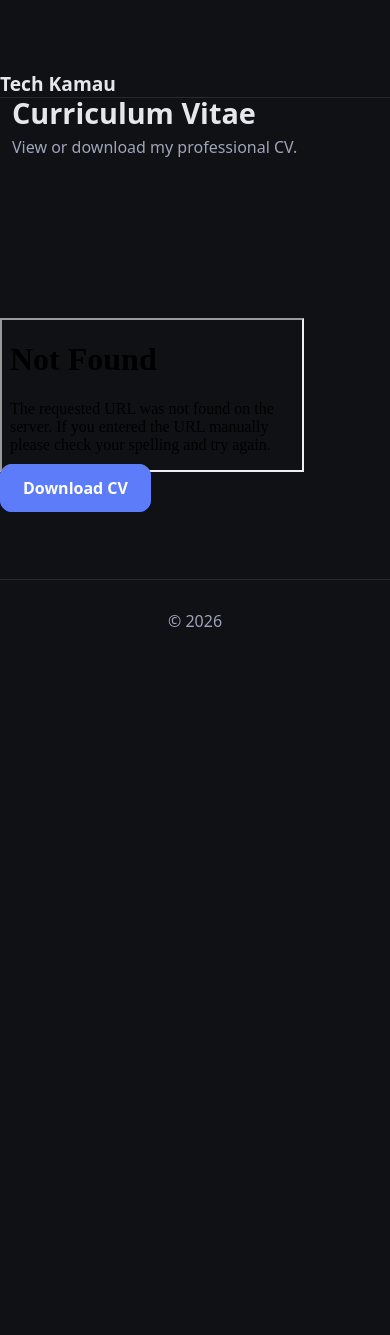
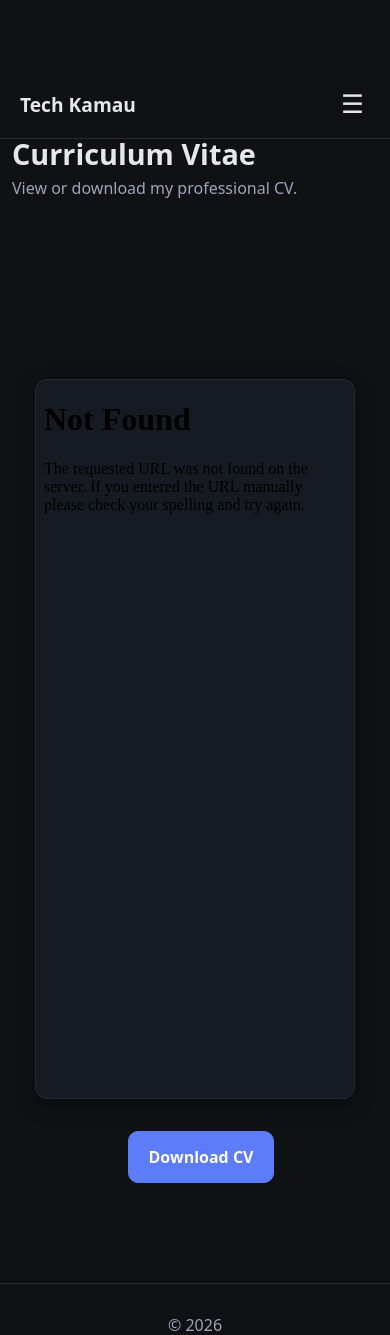
Before and after one commit to oness12/kamau-portofolio, a Flask app: page /resume in a window 390 px wide. Shown: the top 1335 px of the page. Before the commit the page ends 627 px from the top, so only its background shows below. Run offline with Flask 3, Linux system fonts and the light colour scheme.

Commit message:
update the website

```diff
--- a/static/style.css
+++ b/static/style.css
@@ -401,3 +401,62 @@ select:focus-visible {
     scroll-behavior: auto !important;
   }
 }
+
+/* ================= CV VIEWER ================= */
+.cv-card {
+  display: flex;
+  gap: 20px;
+  align-items: flex-start;
+  justify-content: center;
+  padding: 20px 0;
+}
+
+.cv-card.container {
+  max-width: var(--max-width);
+  margin: 0 auto;
+}
+
+.cv-viewer {
+  flex: 1 1 720px;
+  min-width: 320px;
+  max-width: 1000px;
+  background: var(--bg-alt);
+  border: 1px solid var(--border);
+  border-radius: 12px;
+  overflow: hidden;
+  box-shadow: 0 6px 18px rgba(0,0,0,0.4);
+}
+
+.cv-viewer iframe {
+  width: 100%;
+  height: 580px;
+  display: block;
+  border: 0;
+}
+
+.cv-actions {
+  display: flex;
+  align-items: flex-end;
+  padding-left: 12px;
+}
+
+.cv-actions .btn {
+  padding: 14px 20px;
+  border-radius: 10px;
+}
+
+@media (max-width: 820px) {
+  .cv-card {
+    flex-direction: column;
+    align-items: center;
+  }
+
+  .cv-viewer iframe {
+    height: 420px;
+  }
+
+  .cv-actions {
+    align-items: center;
+    padding-top: 12px;
+  }
+}
--- a/templates/public/resume.html
+++ b/templates/public/resume.html
@@ -13,16 +13,29 @@
 <!-- HEADER -->
 <header class="hero">
   <nav class="nav">
+    <div class="nav-inner">
       <a href="/" class="brand">Tech Kamau</a>
 
-    <div class="nav-links">
+      <div class="nav-links desktop-nav">
         <a href="/">Home</a>
         <a href="/about">About</a>
         <a href="/projects">Projects</a>
         <a href="/contact">Contact</a>
         <a href="/resume" class="active">CV</a>
+        <button id="theme-toggle" aria-label="Toggle theme">🌙</button>
+      </div>
+
+      <button class="hamburger" id="hamburger" aria-controls="sidebar" aria-expanded="false">☰</button>
     </div>
   </nav>
+
+  <div class="sidebar" id="sidebar" role="menu" aria-hidden="true">
+    <a href="/">Home</a>
+    <a href="/about">About</a>
+    <a href="/projects">Projects</a>
+    <a href="/contact">Contact</a>
+    <a href="/resume">CV</a>
+  </div>
 
   <div class="hero-content">
     <h1>Curriculum Vitae</h1>
@@ -32,11 +45,13 @@
 
 <!-- CV SECTION -->
 <section class="section">
-  <div class="cv-card">
-    <iframe src="/cv"></iframe>
+  <div class="cv-card container">
+    <div class="cv-viewer">
+      <iframe src="/cv" title="Curriculum Vitae" frameborder="0" allowfullscreen></iframe>
+    </div>
 
     <div class="cv-actions">
-      <a href="/cv" class="btn primary" download>Download CV</a>
+      <a href="/cv" class="btn primary" download aria-label="Download CV">Download CV</a>
     </div>
   </div>
 </section>
@@ -47,5 +62,6 @@
 
 </div>
 
+<script src="{{ url_for('static', filename='main.js') }}"></script>
 </body>
 </html>
```
Lines whose indentation alone changed are shown as unchanged.
